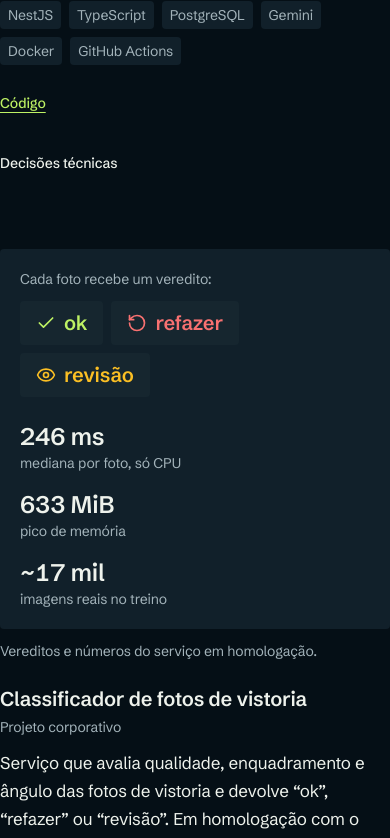
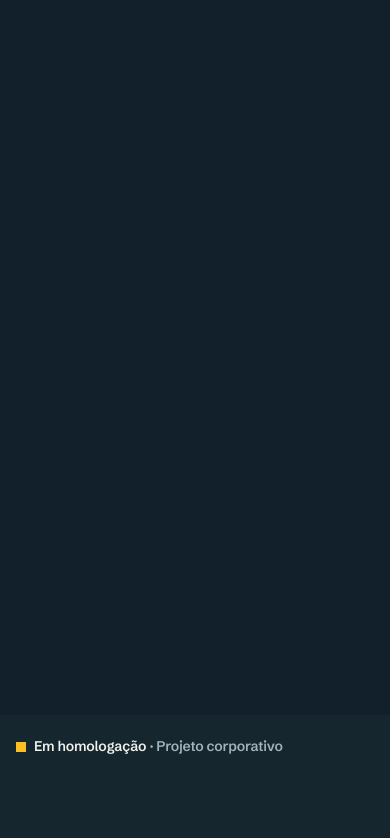
Before and after one commit to augustobernardo/personal-website, a Next.js app: page / in a window 390 px wide. Shown: the part 2096-2934 px from the top of the page. Built offline with nearby package versions, Linux system fonts and the light colour scheme.

Commit message:
feat(ui): present projects as tabbed folders
Each project is a full-width band shaped like a folder with a tab
carrying its status. The drawn fragment sits on one side and the
result, always-visible technical decisions, technologies and links on
the other.

```diff
--- a/src/components/ProjectCard.tsx
+++ b/src/components/ProjectCard.tsx
@@ -1,13 +1,36 @@
 import Image from "next/image";
+import type { CSSProperties } from "react";
 import type { Project } from "@/content/types";
 import { ProjectVisual } from "./ProjectVisual";
 
+const FILLS = ["bg-surface", "bg-surface-2", "bg-surface-3"];
+const TONES = { pass: "bg-accent", warn: "bg-warn", neutral: "bg-muted" };
 const LINK =
-  "inline-flex min-h-11 items-center font-medium text-accent underline underline-offset-4";
+  "inline-flex min-h-11 items-center gap-2 bg-surface-2 px-4 text-[length:var(--step-small)] font-semibold text-fg transition-colors duration-[var(--dur-fast)] hover:bg-surface-3 active:scale-[0.97]";
 
-export function ProjectCard({ project }: { project: Project }) {
+export function ProjectCard({ project, index }: { project: Project; index: number }) {
+  const fill = FILLS[index % FILLS.length];
+  const hasVisual = Boolean(project.image ?? project.visual);
+
   return (
-    <article className="reveal">
+    <article className={`relative ${fill}`}>
+      <div
+        className={`in-tab absolute -top-11 left-[var(--margin)] flex h-11 min-w-[200px] w-max max-w-[calc(100%-2*var(--margin))] items-center px-7 ${fill} [clip-path:polygon(0_100%,14px_0,calc(100%-14px)_0,100%_100%)]`}
+      >
+        <h3 className="whitespace-nowrap text-[length:var(--step-body)] font-extrabold md:text-[length:var(--step-lead)]">
+          {project.name}
+        </h3>
+      </div>
+      <div className="flex h-16 items-center gap-2 px-[var(--margin)] text-[length:var(--step-small)] font-semibold md:justify-end">
+        <span aria-hidden="true" className={`size-2.5 shrink-0 ${TONES[project.status.tone]}`} />
+        <p>
+          {project.status.label}
+          {project.corporate && <span className="text-muted"> · Projeto corporativo</span>}
+        </p>
+      </div>
+      <div className="grid gap-8 px-[var(--margin)] pb-24 lg:grid-cols-12 lg:gap-6">
+        {hasVisual && (
+          <div className="in-media lg:col-span-7">
             {project.image ? (
               <Image
                 src={project.image}
@@ -15,49 +38,65 @@ export function ProjectCard({ project }: { project: Project }) {
                 width={640}
                 height={360}
                 loading="lazy"
-          className="aspect-video w-full rounded object-cover"
+                className="aspect-video w-full object-cover"
               />
             ) : project.visual ? (
               <ProjectVisual visual={project.visual} name={project.name} />
             ) : null}
-      <div className="mt-6 flex flex-wrap items-baseline gap-x-3 gap-y-1">
-        <h3 className="text-xl font-semibold text-balance">{project.name}</h3>
-        {project.corporate && <p className="text-sm text-muted">Projeto corporativo</p>}
           </div>
-      <p className="mt-3 leading-[1.65] text-pretty">{project.result}</p>
-      <ul aria-label="Tecnologias" className="mt-4 flex flex-wrap gap-2">
-        {project.stack.map((tech) => (
-          <li key={tech} className="rounded bg-surface px-2 py-1 text-sm text-muted">
-            {tech}
-          </li>
+        )}
+        <div className={`in-seq ${hasVisual ? "lg:col-span-5" : "lg:col-span-12"}`}>
+          <p
+            className="max-w-[40ch] text-[length:var(--step-lead)]"
+            style={{ "--i": 0 } as CSSProperties}
+          >
+            {project.result}
+          </p>
+          {project.decisions.length > 0 && (
+            <div className="mt-8" style={{ "--i": 1 } as CSSProperties}>
+              <h4 className="text-[length:var(--step-small)] font-semibold text-muted">
+                Decisões técnicas
+              </h4>
+              <ul className="mt-2 list-disc space-y-2 pl-5 text-[length:var(--step-body)]">
+                {project.decisions.map((decision) => (
+                  <li key={decision}>{decision}</li>
                 ))}
               </ul>
-      {(project.repoUrl ?? project.liveUrl) && (
-        <p className="mt-4 flex flex-wrap gap-4 text-sm">
+            </div>
+          )}
+          <p
+            className="mt-6 text-[length:var(--step-small)] text-muted"
+            style={{ "--i": 2 } as CSSProperties}
+          >
+            <span className="sr-only">Tecnologias: </span>
+            {project.stack.join(" · ")}
+          </p>
+          {(project.repoUrl || project.liveUrl) && (
+            <p className="mt-6 flex flex-wrap gap-2" style={{ "--i": 3 } as CSSProperties}>
               {project.repoUrl && (
-            <a href={project.repoUrl} target="_blank" rel="noopener noreferrer" className={LINK}>
+                <a
+                  href={project.repoUrl}
+                  target="_blank"
+                  rel="noopener noreferrer"
+                  className={LINK}
+                >
                   Código<span className="sr-only"> de {project.name} (abre em nova aba)</span>
                 </a>
               )}
               {project.liveUrl && (
-            <a href={project.liveUrl} target="_blank" rel="noopener noreferrer" className={LINK}>
+                <a
+                  href={project.liveUrl}
+                  target="_blank"
+                  rel="noopener noreferrer"
+                  className={LINK}
+                >
                   Site no ar<span className="sr-only"> de {project.name} (abre em nova aba)</span>
                 </a>
               )}
             </p>
           )}
-      {project.decisions.length > 0 && (
-        <details className="mt-4 text-sm">
-          <summary className="inline-flex min-h-11 cursor-pointer items-center font-medium">
-            Decisões técnicas
-          </summary>
-          <ul className="mt-2 list-disc space-y-1 pl-5">
-            {project.decisions.map((decision) => (
-              <li key={decision}>{decision}</li>
-            ))}
-          </ul>
-        </details>
-      )}
+        </div>
+      </div>
     </article>
   );
 }
--- a/src/components/ProjectVisual.tsx
+++ b/src/components/ProjectVisual.tsx
@@ -1,4 +1,5 @@
 import { ArrowRight, Check, Eye, Play, RotateCcw } from "lucide-react";
+import type { CSSProperties } from "react";
 import type { ProjectVisualData } from "@/content/types";
 
 const AUDIO_BARS = [
@@ -25,11 +26,12 @@ function ChatVisual({ visual }: { visual: Extract<ProjectVisualData, { kind: "ch
           <p className="text-sm text-muted">bot</p>
         </div>
       </div>
-      <ol aria-label="Conversa de exemplo" className="flex flex-col gap-2">
+      <ol aria-label="Conversa de exemplo" className="in-seq flex flex-col gap-2">
         {visual.messages.map((message, index) => (
           <li
             key={index}
-            className={`max-w-[85%] rounded-xl px-3 py-2 text-sm leading-normal break-words ${message.from === "user" ? "self-end bg-chat-out" : "self-start bg-surface-2"}`}
+            style={{ "--i": index } as CSSProperties}
+            className={`max-w-[85%] rounded-xl px-3 py-2 text-sm leading-normal break-words ${message.from === "user" ? "self-end bg-chat-out" : "self-start bg-surface"}`}
           >
             <span className="sr-only">{message.from === "user" ? "Você: " : "Bot: "}</span>
             {message.text}
@@ -74,7 +76,7 @@ function VerdictsVisual({ visual }: { visual: Extract<ProjectVisualData, { kind:
           return (
             <li
               key={label}
-              className={`inline-flex min-h-11 items-center gap-2 rounded bg-surface-2 px-4 text-xl font-semibold ${className}`}
+              className={`inline-flex min-h-11 items-center gap-2 rounded bg-surface px-4 text-xl font-semibold ${className}`}
             >
               <Icon aria-hidden="true" className="size-5" />
               {label}
@@ -97,10 +99,11 @@ function VerdictsVisual({ visual }: { visual: Extract<ProjectVisualData, { kind:
 function FlowVisual({ visual }: { visual: Extract<ProjectVisualData, { kind: "flow" }> }) {
   return (
     <>
-      <ol className="flex flex-col gap-3">
-        {visual.steps.map(({ event, results }) => (
+      <ol className="in-seq flex flex-col gap-3">
+        {visual.steps.map(({ event, results }, index) => (
           <li
             key={event}
+            style={{ "--i": index } as CSSProperties}
             className="grid gap-2 sm:grid-cols-[minmax(0,11rem)_auto_minmax(0,1fr)] sm:items-center"
           >
             <span className="text-sm font-medium">{event}</span>
@@ -110,7 +113,7 @@ function FlowVisual({ visual }: { visual: Extract<ProjectVisualData, { kind: "fl
                 <li
                   key={result}
                   translate="no"
-                  className="max-w-full rounded bg-surface-2 px-2 py-1 font-mono text-sm break-words"
+                  className="max-w-full rounded bg-surface px-2 py-1 font-mono text-sm break-words"
                 >
                   {result}
                 </li>
@@ -127,12 +130,14 @@ function FlowVisual({ visual }: { visual: Extract<ProjectVisualData, { kind: "fl
 export function ProjectVisual({ visual, name }: { visual: ProjectVisualData; name: string }) {
   return (
     <figure aria-label={name}>
-      <div data-ui className="rounded bg-surface p-5 sm:p-6">
+      <div data-ui className="bg-bg p-5 sm:p-8">
         {visual.kind === "chat" && <ChatVisual visual={visual} />}
         {visual.kind === "verdicts" && <VerdictsVisual visual={visual} />}
         {visual.kind === "flow" && <FlowVisual visual={visual} />}
       </div>
-      <figcaption className="mt-3 text-sm text-muted">{visual.caption}</figcaption>
+      <figcaption className="mt-3 text-[length:var(--step-small)] text-muted">
+        {visual.caption}
+      </figcaption>
     </figure>
   );
 }
--- a/src/components/Projects.tsx
+++ b/src/components/Projects.tsx
@@ -4,11 +4,16 @@ import { Section } from "./Section";
 
 export function Projects() {
   return (
-    <Section id="projetos" title="Projetos">
-      <ul className="grid gap-16">
-        {publishedProjects.map((project) => (
-          <li key={project.slug}>
-            <ProjectCard project={project} />
+    <Section
+      id="projetos"
+      title="Projetos"
+      className="mt-24 lg:mt-40"
+      titleClassName="in-word px-[var(--margin)] text-[length:var(--step-head)] font-extrabold leading-[0.92] tracking-[-0.05em] lg:ml-[calc((100%_-_2_*_var(--margin)_+_24px)_/_6)]"
+    >
+      <ul className="mt-12">
+        {publishedProjects.map((project, index) => (
+          <li key={project.slug} className={index > 0 ? "relative -mt-11" : "relative"}>
+            <ProjectCard project={project} index={index} />
           </li>
         ))}
       </ul>
```
Lines whose indentation alone changed are shown as unchanged.
